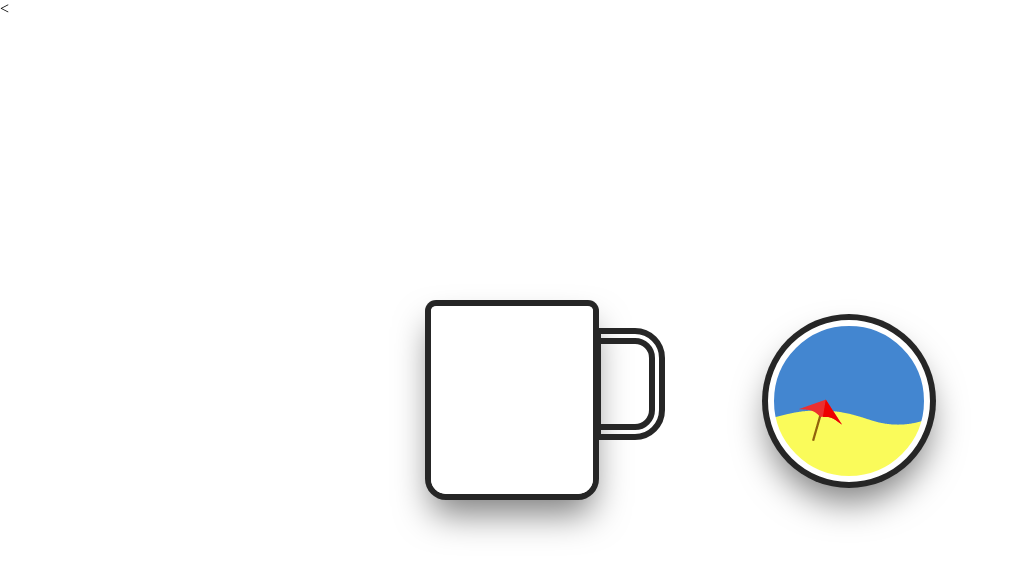
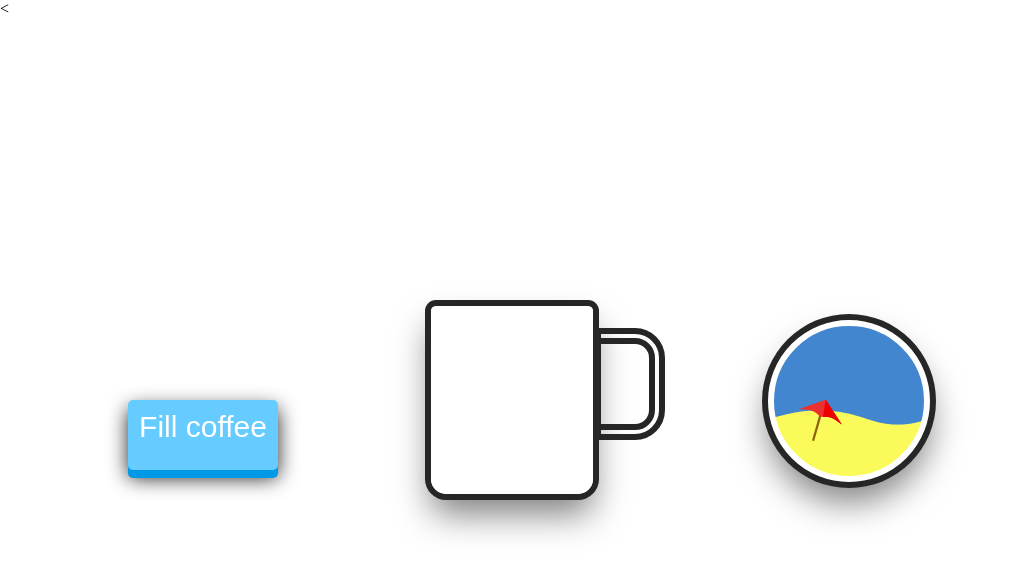
Before and after one commit to jtdevries/animation, a plain HTML site: page index.html in a window 1280 px wide. Shown: the whole page, without its empty margins (0-1011 px from the left). Drawn offline with Linux system fonts and the light colour scheme.

Commit message:
added button

```diff
--- a/index.html
+++ b/index.html
@@ -12,5 +12,6 @@
       </div>
       <!--<div class="sun">
       </div>-->
+      <a href="#">Fill coffee</a>
   </body>
 </html>
--- a/style.css
+++ b/style.css
@@ -3,6 +3,28 @@ body
   margin: 0;
   padding: 0;
   background: #fff;
+}
+a
+{
+height: 50px;
+width: 130px;
+background-color: #66ccff;
+position: absolute;
+margin: auto;
+top: 50%;
+left: 10%;
+font-size: 30px;
+text-align: center;
+padding: 10px;
+color: white;
+text-decoration: none;
+font-family: sans-serif;
+border-radius: 5px;
+box-shadow: 0px 8px 0px #0099e6, 0px 8px 20px #222222;
+transition: all 0.2 ease;
+}
+a:active{
+  box-shadow: none;
 }
 .cup
 {
```
